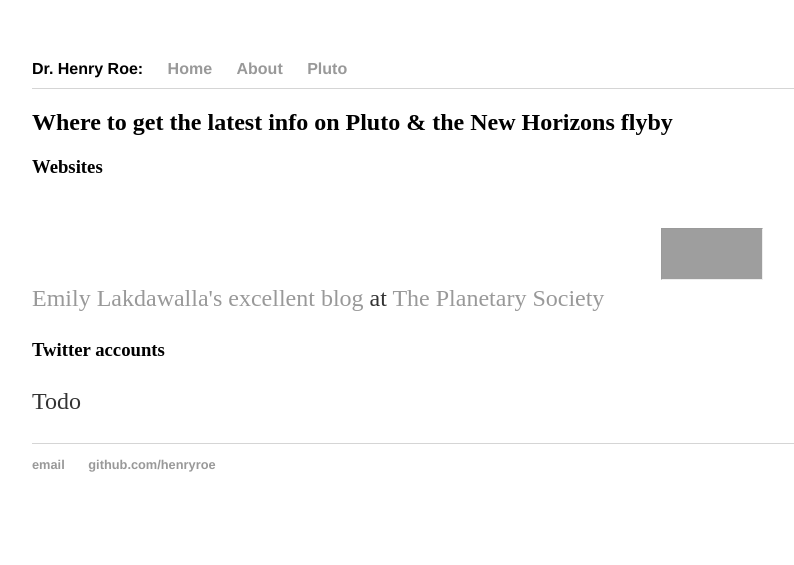
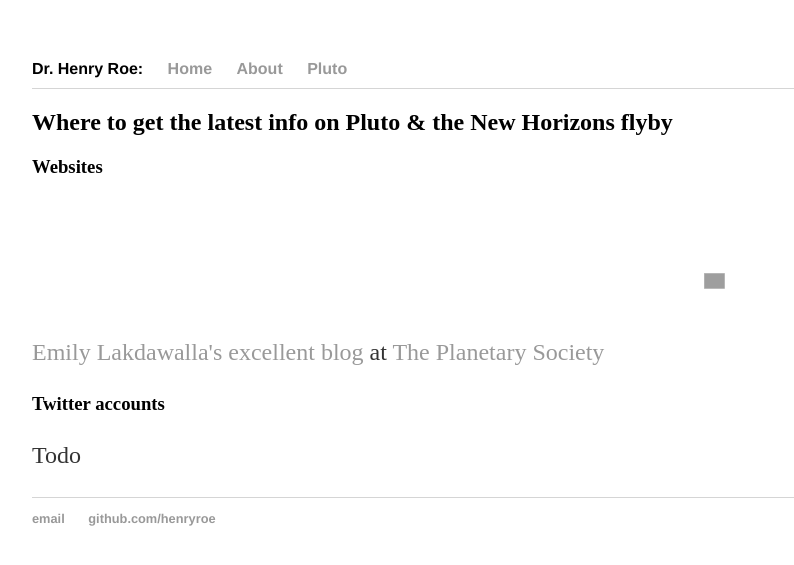
Before and after one commit to henryroe/henryroe.github.io, a Jekyll site: the page built from pluto/index.html, in a window 1280 px wide. Shown: the top 565 px of the page, without its empty margins (160-954 px from the left). Built offline with Jekyll 4.4.1, drawn with Linux system fonts in a browser that asks for light colours; grey boxes are pictures that could not be loaded.

Commit message:
Update index.html

```diff
--- a/pluto/index.html
+++ b/pluto/index.html
@@ -7,7 +7,7 @@ title: Pluto
 	<h3>Websites</h3>
 	<p><a href="http://www.planetary.org/blogs/emily-lakdawalla/">Emily Lakdawalla's excellent blog</a> at
 	<a href="http://www.planetary.org">The Planetary Society</a>
-	<iframe width="200" height="100" src="http://www.planetary.org/blogs/emily-lakdawalla/" style="-webkit-transform:scale(0.5);-moz-transform-scale(0.5);"></iframe>
+	<iframe width="205" height="154" src="http://www.planetary.org/blogs/emily-lakdawalla/" style="-webkit-transform:scale(0.1);-moz-transform-scale(0.1);"></iframe>
 	</p>
 	<h3>Twitter accounts</h3>
 	<p>Todo</p>
```
